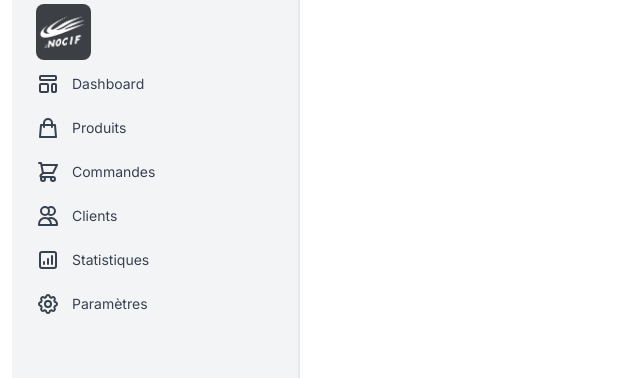
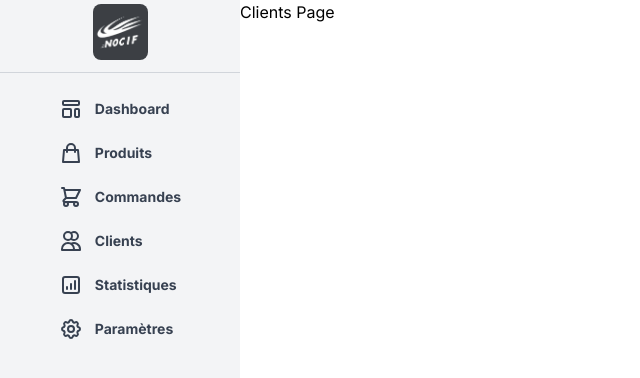
Before and after one commit to SAE-222/front-admin, a Next.js app: page /dashboard/clients in a window 1280 px wide. Shown: the top 378 px of the page, without its empty margins (0-640 px from the left). Built offline with nearby package versions, Linux system fonts and the light colour scheme.

Commit message:
Sidebar fontionnelle

```diff
--- a/components/sidebar.tsx
+++ b/components/sidebar.tsx
@@ -24,26 +24,25 @@ const Sidebar = () => {
     ]
 
     return (
-        <div className="p-3">
-            <div className="lg:fixed lg:inset-y-0 lg:flex lg:w-72 lg:flex-col">
-                <div className="flex grow flex-col gapy-y-5 overflow-y-auto bg-gray-100 px-6 pb-4 border-r-2">
-                    <div className="flex h-16 shrink-0 items-center ">
-                    <Image src={logo} alt="Large Image" layout="fixed" className="rounded-lg"  objectFit="cover" width={55} height={55}/>
+        <div className="lg:flex lg:flex-col h-screen bg-gray-100">
+          <div className="lg:w-60 lg:flex-shrink-0">
+            <div className="flex flex-col h-full">
+              <div className="flex h-16 items-center justify-center">
+                <Image src={logo} alt="Large Image" layout="fixed" className="rounded-lg" objectFit="cover" width={55} height={55} />
               </div>
-                    <nav className="flex flex-1 flex-col">
-                        <ul role="list" className="flex flex-1 flex-col gap-y-7">
+              <hr className="my-2 border-t border-gray-300" /> {/* Trait de séparation */}
+              <nav className="flex-1 flex flex-col justify-center items-center">
+                <ul role="list" className="flex-1 flex flex-col gap-y-7 p-2">
                   <li>
-                                <ul role="list" className="-mx-2 space-y-1">
-                                    {
-                                        sidebarOptions.map((option) =>(
-                                            <li key={option.name} >
-                                                <Link href={option.href} className={classNames(option.current ? "bg-gray-200 text-white" : "text-gray-700 hover:bg-gray-700", "group flex gap-x-3 rounded-md p-2 text-sm leading-6 fontsemibold hover:bg-gray-200" )}>
-                                                <option.icon className="text-gray-700 group-hover:text-white h-6 w-6 shrink-0   "/>
-                                                {option.name}
+                    <ul role="list" className="space-y-1">
+                      {sidebarOptions.map((option) => (
+                        <li key={option.name}>
+                          <Link href={option.href} className={classNames(option.current ? "bg-gray-200 text-white" : "text-gray-700 hover:bg-gray-700", "group flex gap-x-3 rounded-md p-2 text-sm leading-6 fontsemibold hover:bg-gray-200")}>
+                            <option.icon className="text-gray-700 group-hover:text-white h-6 w-6 shrink-0" />
+                            <span className="font-bold">{option.name}</span>
                           </Link>
                         </li>
-                                        ))
-                                    }
+                      ))}
                     </ul>
                   </li>
                 </ul>
@@ -51,7 +50,7 @@ const Sidebar = () => {
             </div>
           </div>
         </div>
-    )
+      );
 }
 
 export default Sidebar
```
Also changed, not shown: 2 other files (tests, documents, lock files or other folders). Lines whose indentation alone changed are shown as unchanged.
